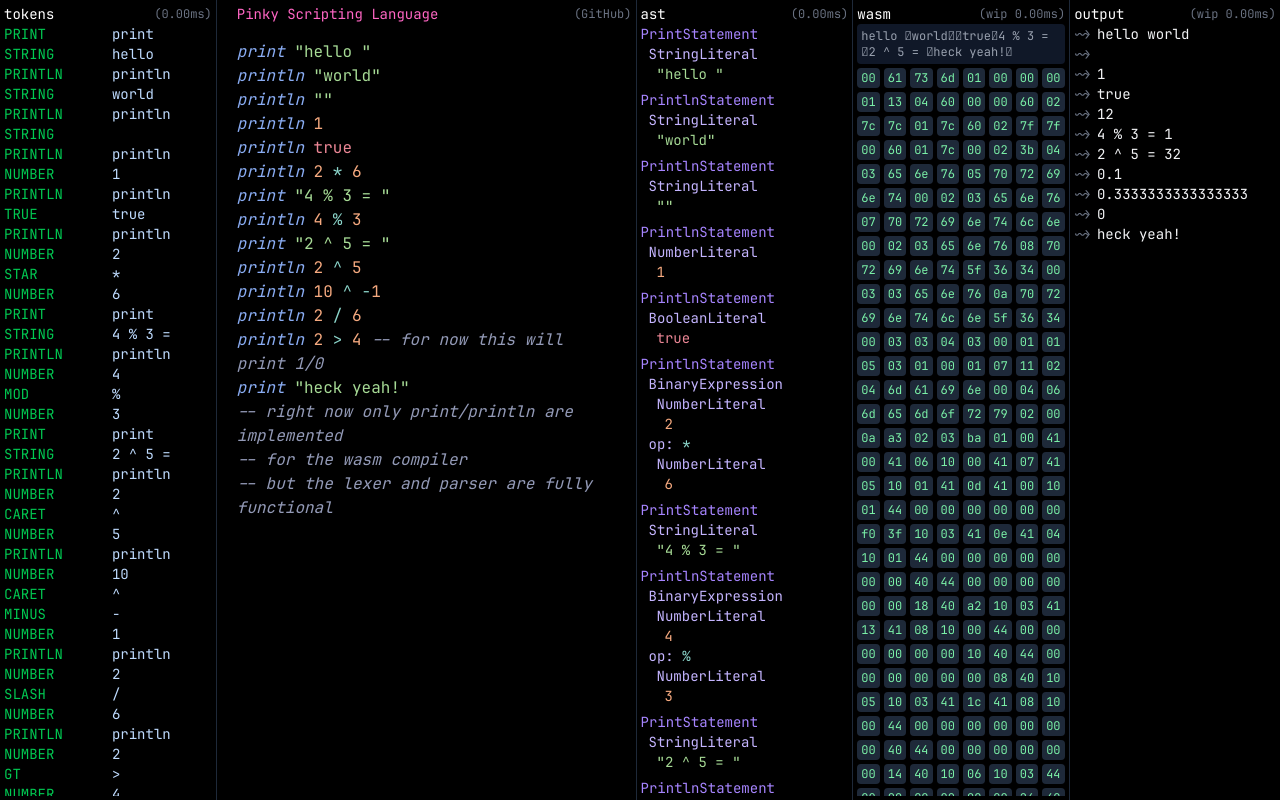
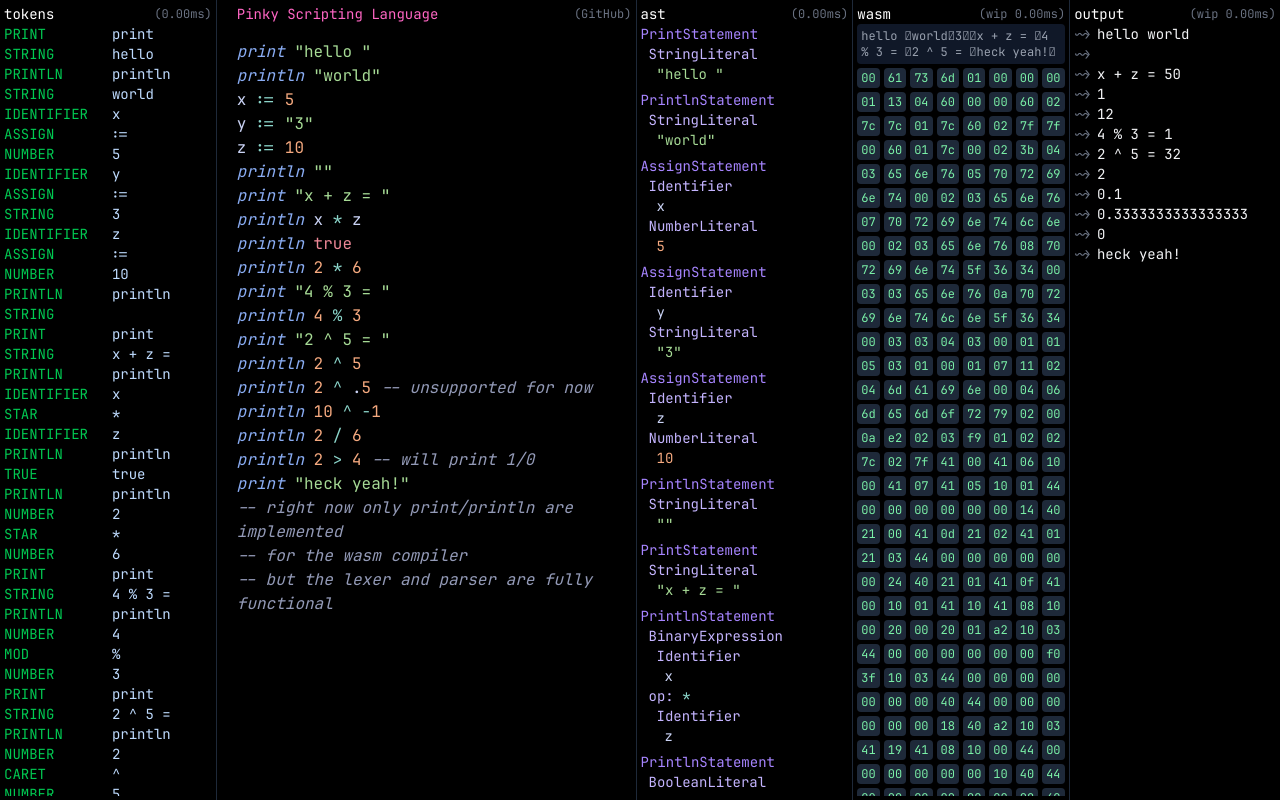
Before and after one commit to KevinBatdorf/pinky-wasm, a React (Vite) app: page / in a window 1280 px wide. Built offline with nearby package versions, Linux system fonts and the light colour scheme.

Commit message:
add identifier support

```diff
--- a/src/assets/example.ts
+++ b/src/assets/example.ts
@@ -1,16 +1,21 @@
 export const example = `print "hello "
 println "world"
+x := 5
+y := "3"
+z := 10
 println ""
-println 1
+print "x + z = "
+println x * z
 println true
 println 2 * 6
 print "4 % 3 = "
 println 4 % 3
 print "2 ^ 5 = "
 println 2 ^ 5
+println 2 ^ .5 -- unsupported for now
 println 10 ^ -1
 println 2 / 6
-println 2 > 4 -- for now this will print 1/0
+println 2 > 4 -- will print 1/0
 print "heck yeah!"
 -- right now only print/println are implemented
 -- for the wasm compiler
--- a/src/compiler.ts
+++ b/src/compiler.ts
@@ -13,11 +13,6 @@ import {
 } from "./wasm";
 
 export type CompilerErrorType = Error | null;
-// Used for passing around types and not worrying about location info
-const dummyLoc = {
-	start: { line: 0, column: 0 },
-	end: { line: 0, column: 0 },
-};
 
 // Set up function signatures
 const importFunctions = [
@@ -40,7 +35,7 @@ const getTypeKey = (type: {
 	params: readonly string[];
 	results: readonly string[];
 }) => `(${type.params.join(",")})=>(${type.results.join(",")})`;
-
+// Set types for all functions
 for (const imp of allFunctions) {
 	const key = getTypeKey(imp.type);
 	if (typeMap.has(key)) continue;
@@ -59,6 +54,99 @@ importFunctions.forEach((imp, i) => {
 definedFunctions.forEach((def, i) => {
 	functionIndices[def.name] = importFunctions.length + i;
 });
+
+// Manage variables
+type VarType = "f64" | "i32"; // (number/bool) | string
+type VarInfo = { type: VarType; name: string; index?: number };
+// Apply the index above after we know all variables
+const assignLocalIndices = (): Map<VarType, number> => {
+	const counts = new Map<VarType, number>();
+	const vars: { varInfo: VarInfo; type: VarType; slots: number }[] = [];
+
+	// First pass: collect and count
+	for (const scope of scopes) {
+		for (const [, varInfo] of scope.entries()) {
+			if (varInfo.index !== undefined) continue;
+			const slots = varInfo.type === "i32" ? 2 : 1;
+			counts.set(varInfo.type, (counts.get(varInfo.type) ?? 0) + slots);
+			vars.push({ varInfo, type: varInfo.type, slots });
+		}
+	}
+
+	// Assign indices sequentially, grouped by type order
+	const typeOrder = Array.from(counts.keys());
+	const typeStarts = new Map<VarType, number>();
+	let offset = 0;
+	for (const type of typeOrder) {
+		typeStarts.set(type, offset);
+		offset += counts.get(type) || 0;
+	}
+
+	// Assign indices in declaration order
+	const typeOffsets = new Map(typeStarts);
+	for (const type of typeOrder) {
+		for (const { varInfo, type: t, slots } of vars) {
+			if (t !== type) continue;
+			varInfo.index = typeOffsets.get(type) || 0;
+			typeOffsets.set(type, varInfo.index + slots);
+		}
+	}
+
+	return counts;
+};
+
+type Patch = {
+	name: string; // name of the variable to patch
+	offset: number; // offset in the bytecode to patch
+	type: VarType; // type of the variable, if known
+	slot?: number; // delta relative to offset
+};
+const placeholder = 0xff;
+// We need placeholders to manage type indexes
+const patches: Patch[] = [];
+const applyPatches = (instructions: number[]) => {
+	for (const patch of patches) {
+		const scope = findScopeForVar(patch.name);
+		if (!scope) throw new Error(`Scope not found for ${patch.name}`);
+		const varInfo = scope.get(patch.name);
+		if (!varInfo || varInfo.index === undefined)
+			throw new Error(`Unresolved variable index for "${patch.name}"`);
+		const encoded = unsignedLEB(varInfo.index + (patch.slot ?? 0));
+		instructions.splice(patch.offset, 1, ...encoded);
+	}
+	return instructions;
+};
+type Scope = Map<string, VarInfo>;
+let scopes: Scope[] = [new Map()]; // global scope
+// const enterScope = () => scopes.push(new Map());
+// const exitScope = () => scopes.pop();
+
+const findScopeForVar = (name: string): Scope | null =>
+	scopes
+		.slice()
+		.reverse()
+		.find((scope) => scope.has(name)) ?? scopes[0]; // global scope fallback
+const declareVar = (
+	name: string,
+	type: VarType,
+	isLocal: boolean,
+): VarInfo | null => {
+	const scope = isLocal ? scopes[scopes.length - 1] : findScopeForVar(name);
+	if (!scope) throw new Error(`No scope found for variable "${name}"`);
+	if (scope.has(name))
+		throw new Error(`Variable "${name}" already declared in this scope`);
+	const varInfo: VarInfo = { name, type };
+	scope.set(name, varInfo);
+	return varInfo;
+};
+const getVar = (name: string): VarInfo => {
+	const varInfo = findScopeForVar(name)?.get(name);
+	if (!varInfo)
+		throw new Error(`Variable "${name}" not found in current scope`);
+	return varInfo;
+};
+const getVarType = (expr: Expression): VarType =>
+	expr.type === "StringLiteral" ? "i32" : "f64";
 
 // Create a string table to manage string offsets in the WASM binary
 const createStringTable = () => {
@@ -112,6 +200,10 @@ const _compile = (
 	ast: AST,
 	strings: ReturnType<typeof createStringTable>,
 ): Uint8Array => {
+	// reset patches
+	patches.length = 0;
+	// Reset scopes for each compile
+	scopes = [new Map()]; // reset to global scope
 	// WASM magic + version
 	const header = new Uint8Array([
 		0x00, 0x61, 0x73, 0x6d, 0x01, 0x00, 0x00, 0x00,
@@ -198,6 +290,7 @@ const _compile = (
 
 	// === Code section ===
 	const mainFunc = mainFuncBody(ast, strings);
+	console.log("Main function body:", mainFunc);
 	const codeSection = emitSection(
 		10,
 		new Uint8Array([
@@ -247,35 +340,97 @@ export const mainFuncBody = (
 
 	for (const stmt of ast.body) {
 		switch (stmt.type) {
-			case "PrintlnStatement":
-				instructions.push(...compileForPrint(stmt.expression, strings));
+			case "PrintlnStatement": {
+				const { bytes, patches: p } = compileExpression(
+					stmt.expression,
+					strings,
+				);
+				instructions.push(...bytes);
+				for (const patch of p ?? []) {
+					patches.push({
+						...patch,
+						offset: instructions.length - bytes.length + patch.offset,
+					});
+				}
 				if (isF64Expression(stmt.expression)) {
 					instructions.push(0x10, functionIndices.println_64);
 					break;
 				}
 				instructions.push(0x10, functionIndices.println);
 				break;
-
-			case "PrintStatement":
-				instructions.push(...compileForPrint(stmt.expression, strings));
+			}
+			case "PrintStatement": {
+				const { bytes, patches: p } = compileExpression(
+					stmt.expression,
+					strings,
+				);
+				instructions.push(...bytes);
+				for (const patch of p ?? []) {
+					patches.push({
+						...patch,
+						offset: instructions.length - bytes.length + patch.offset,
+					});
+				}
 				if (isF64Expression(stmt.expression)) {
 					instructions.push(0x10, functionIndices.print_64);
 					break;
 				}
 				instructions.push(0x10, functionIndices.print);
 				break;
-
-			case "ExpressionStatement":
-				console.log({ stmt });
+			}
+			case "LocalAssignStatement":
+			case "AssignStatement": {
+				const { identifier, expression } = stmt;
+				const isLocal = stmt.type === "LocalAssignStatement";
+				const type = getVarType(expression);
+				const varInfo = declareVar(identifier.name, type, isLocal);
+				const { bytes } = compileExpression(expression, strings);
+				if (!varInfo) {
+					throw new Error(`Failed to declare variable "${identifier.name}"`);
+				}
+				// biome-ignore format:
+				if (type === "i32") {
+					instructions.push(bytes[0], bytes[1])
+					instructions.push(0x21, placeholder)
+					patches.push({
+						name: identifier.name,
+						offset: instructions.length - 1,
+						type,
+					});
+					instructions.push(bytes[2], bytes[3])
+					instructions.push(0x21, placeholder)
+                    patches.push({
+                        name: identifier.name,
+                        offset: instructions.length - 1,
+                        type,
+                        slot: 1, // next slot for i32
+                    });
 					break;
+				}
+				instructions.push(...bytes, 0x21, placeholder);
+				patches.push({
+					name: identifier.name,
+					offset: instructions.length - 1,
+					type,
+				});
+				break;
+			}
 			default:
 				throw new Error(`Unsupported statement type: ${stmt.type}`);
 		}
 	}
 
+	// Set up locals
+	const types = assignLocalIndices();
+	const localDecals: number[] = [];
+	for (const [type, count] of types.entries()) {
+		localDecals.push(...unsignedLEB(count), typeCode(type));
+	}
+	console.log({ instructions, localDecals, types, patches });
 	return [
-		...unsignedLEB(0), // no local variables
-		...instructions,
+		...unsignedLEB(types.size),
+		...localDecals,
+		...applyPatches(instructions),
 		0x0b,
 	];
 };
@@ -285,55 +440,95 @@ export const isF64Expression = (expr: Expression): boolean => {
 	if (expr.type === "GroupingExpression")
 		return isF64Expression(expr.expression);
 	if (expr.type === "UnaryExpression") return isF64Expression(expr.argument);
-	return ["NumberLiteral", "BinaryExpression"].includes(expr.type);
+	if (expr.type === "Identifier") {
+		const varInfo = getVar(expr.name);
+		return varInfo.type === "f64";
+	}
+	return ["NumberLiteral", "BooleanLiteral", "BinaryExpression"].includes(
+		expr.type,
+	);
 };
-
 const compileExpression = (
 	expr: Expression,
 	strings: ReturnType<typeof createStringTable>,
-): number[] => {
+): { bytes: number[]; patches?: Patch[] } => {
 	const textEncoder = new TextEncoder();
 	switch (expr.type) {
 		case "StringLiteral": {
 			const offset = strings.getOffset(String(expr.value));
 			const length = textEncoder.encode(String(expr.value)).length;
-			return [
+			return {
+				bytes: [
 					0x41,
 					...signedLEB(offset), // i32.const offset
 					0x41,
 					...signedLEB(length), // i32.const length
-			];
+				],
+			};
 		}
 		case "NumberLiteral": {
-			return [
+			return {
+				bytes: [
 					0x44,
 					...encodeF64(expr.value), // f64.const value
-			];
+				],
+			};
 		}
-		case "BooleanLiteral":
-			return [
-				0x41,
-				...signedLEB(expr.value ? 1 : 0), // treat as i32 for now
-			];
+		case "BooleanLiteral": {
+			const value = expr.value ? 1 : 0;
+			return {
+				bytes: [0x44, ...encodeF64(value)],
+			};
+		}
+		case "Identifier": {
+			const { name, type } = getVar(expr.name);
+			if (type === "i32") {
+				return {
+					bytes: [0x20, placeholder, 0x20, placeholder + 1],
+					patches: [
+						{ name, offset: 1, type },
+						{ name, offset: 3, type, slot: 1 },
+					],
+				};
+			}
+			return {
+				bytes: [0x20, placeholder],
+				patches: [{ name, offset: 1, type }],
+			};
+		}
 		case "GroupingExpression":
 			return compileExpression(expr.expression, strings);
 		case "BinaryExpression": {
 			const left = compileExpression(expr.left, strings);
 			const right = compileExpression(expr.right, strings);
 			const opcode = nativeBinOps[expr.operator];
+			// set the offset of the right side to the end of the left side
+			const rightPatches = (right.patches ?? []).map((p) => ({
+				...p,
+				offset: p.offset + left.bytes.length,
+			}));
 			// Native operators supported for f64
 			if (opcode !== null) {
 				// comparing f64, f64 results in i32 so convert it back to f64
-				return comparisonOps.has(expr.operator)
-					? [...left, ...right, opcode, 0xb7] // f64.convert_i32_u
-					: [...left, ...right, opcode];
+				return {
+					bytes: comparisonOps.has(expr.operator)
+						? [...left.bytes, ...right.bytes, opcode, 0xb7] // f64.convert_i32_u
+						: [...left.bytes, ...right.bytes, opcode],
+					patches: [...(left.patches ?? []), ...rightPatches],
+				};
 			}
 			switch (expr.operator) {
 				case "%":
-					return [...left, ...right, 0x10, functionIndices.mod];
+					return {
+						bytes: [...left.bytes, ...right.bytes, 0x10, functionIndices.mod],
+						patches: [...(left.patches ?? []), ...rightPatches],
+					};
 				case "^":
 					// TODO throw if exp is not an integer
-					return [...left, ...right, 0x10, functionIndices.pow];
+					return {
+						bytes: [...left.bytes, ...right.bytes, 0x10, functionIndices.pow],
+						patches: [...(left.patches ?? []), ...rightPatches],
+					};
 				case "and":
 				case "or":
 					throw new Error("TODO");
@@ -347,15 +542,21 @@ const compileExpression = (
 				case "+":
 					return argument;
 				case "-":
-					return [...argument, 0x9a]; // f64.neg
+					return {
+						bytes: [...argument.bytes, 0x9a],
+						patches: argument.patches,
+					};
 				case "~":
-					return [
-						...argument,
+					return {
+						bytes: [
+							...argument.bytes,
 							0x44,
 							...encodeF64(0), // f64.const 0
 							0x61, // f64.eq (result is i32)
 							0xb7, // f64.convert_i32_u (convert i32 result back to f64)
-					];
+						],
+						patches: argument.patches,
+					};
 			}
 			break;
 		}
@@ -364,17 +565,3 @@ const compileExpression = (
 			throw new Error(`Unsupported expression type: ${expr.type}`);
 	}
 };
-
-const compileForPrint = (
-	expr: Expression,
-	strings: ReturnType<typeof createStringTable>,
-): number[] => {
-	if (expr.type === "BooleanLiteral") {
-		const str = expr.value ? "true" : "false";
-		return compileExpression(
-			{ type: "StringLiteral", value: str, loc: dummyLoc },
-			strings,
-		);
-	}
-	return compileExpression(expr, strings);
-};
--- a/src/wasm.ts
+++ b/src/wasm.ts
@@ -75,14 +75,10 @@ export const emitSection = (
 	return new Uint8Array([sectionId, ...size, ...payload]);
 };
 
-export const typeCode = (t: "i32" | "i64" | "f32" | "f64"): number => {
+export const typeCode = (t: "i32" | "f64"): number => {
 	switch (t) {
 		case "i32":
 			return 0x7f;
-		case "i64":
-			return 0x7e;
-		case "f32":
-			return 0x7d;
 		case "f64":
 			return 0x7c;
 		default:
```
Also changed, not shown: 1 other file (tests, documents, lock files or other folders). Lines whose indentation alone changed are shown as unchanged.
